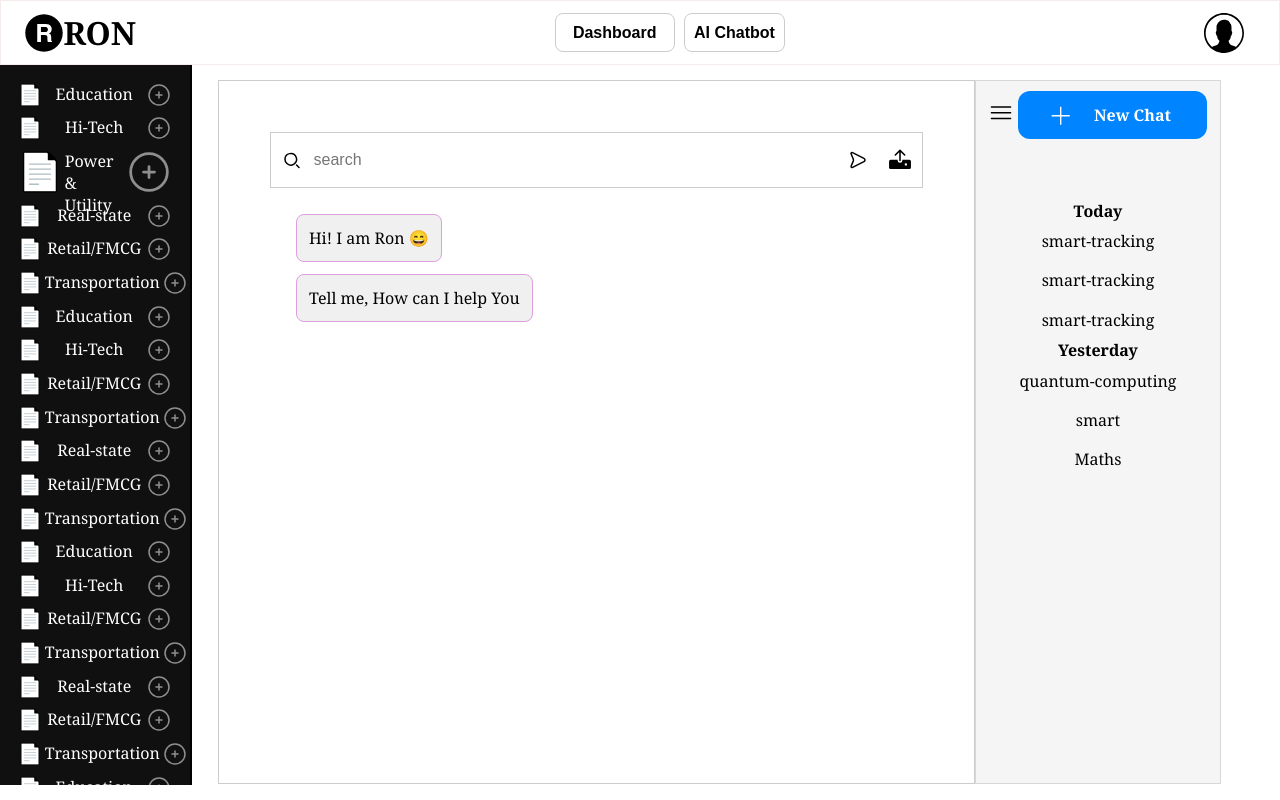
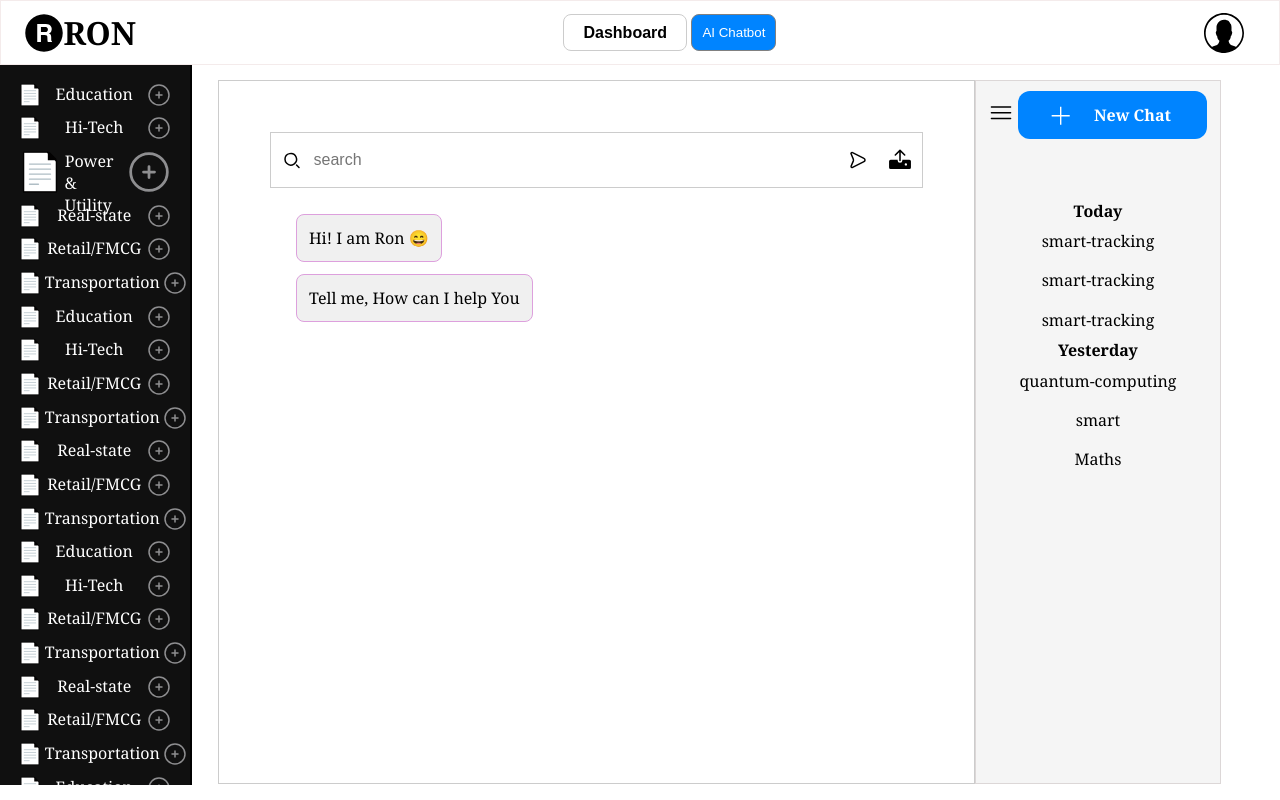
Before and after one commit to sanjeev74kr/AI-Chatbot, a React (Create React App) app: page / in a window 1280 px wide. Built offline with nearby package versions, Linux system fonts and the light colour scheme.

Commit message:
changed chat button color on selected

```diff
--- a/src/components/App.js
+++ b/src/components/App.js
@@ -33,7 +33,7 @@ function App() {
           </span>
           <div className='heading-button'>
             <button className='dashboard-component-button'>Dashboard</button>
-            <button className='chat-component-button'>AI Chatbot</button>
+            <button className='selected' onClick={handleChatClick} >AI Chatbot</button>
           </div>
           <img className="profile-button" src="./profile.svg" alt="profile-icon" />
         </header>
--- a/src/css/App.css
+++ b/src/css/App.css
@@ -74,9 +74,8 @@
 }
 /*end of header section */
 
-
-/* .selected{
-  background-color:#242629;
+ .selected{
+ background-color: rgb(0 132 255);
   border: 1px solid grey;
   border-radius: 8px;
   padding: 10px;
@@ -85,7 +84,7 @@
   min-width: fit-content;
   max-width:15vw;
   margin-left: 0px;
-} */
+}
 
 
 /*starting of main page-left-section */
```
